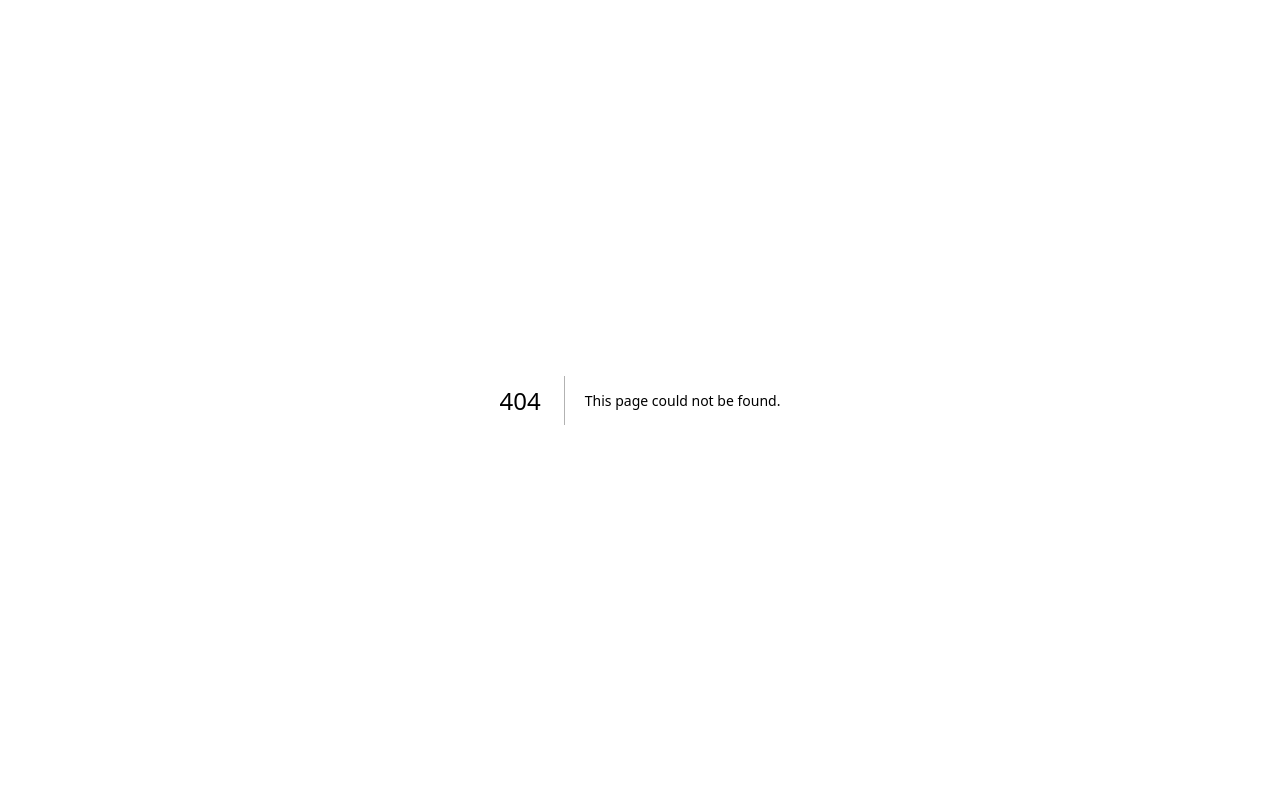
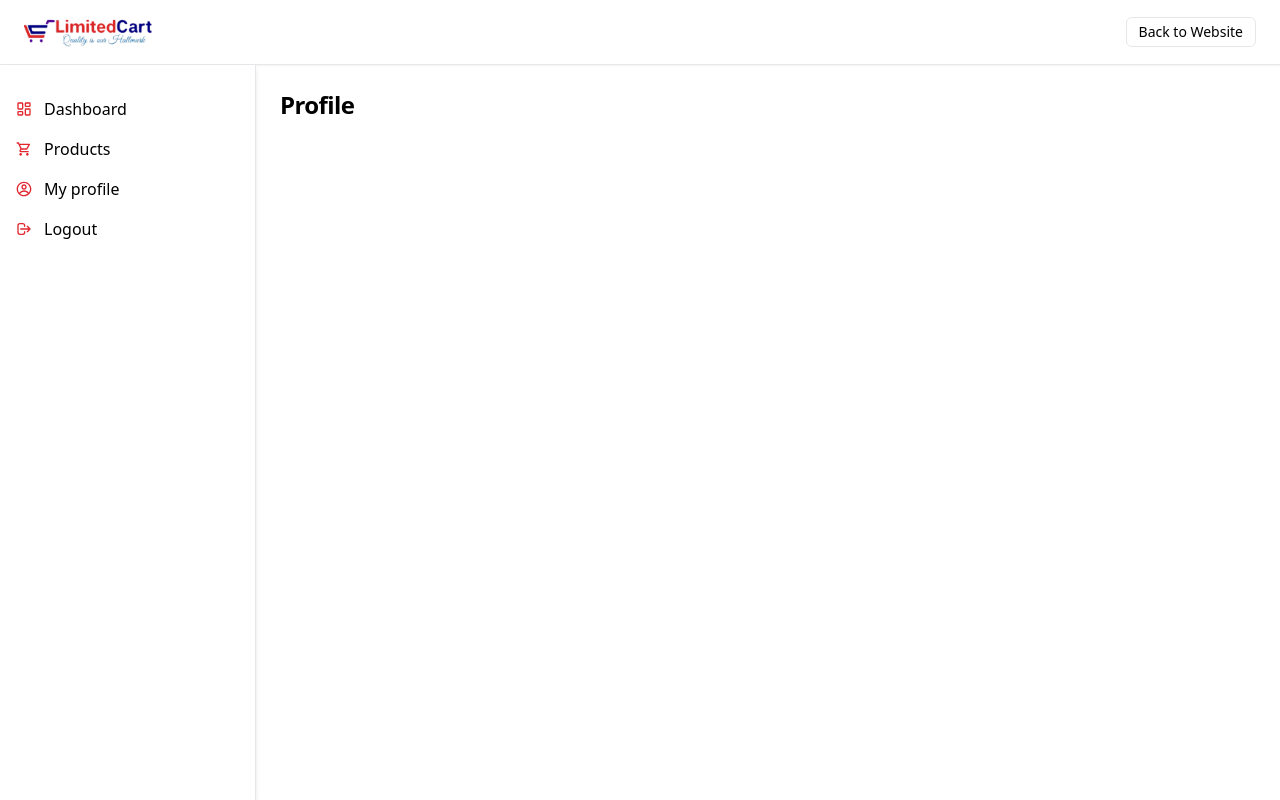
Before and after one commit to Coader-Sasmi/limited_cart, a Next.js app: page /my-profile in a window 1280 px wide. Before the commit this address had no page. Built offline with nearby package versions, Linux system fonts and the light colour scheme.

Commit message:
Profile page created

```diff
--- /dev/null
+++ b/src/app/(admin)/my-profile/page.tsx
@@ -0,0 +1,7 @@
+export default function Profile() {
+  return (
+    <div className="space-y-4">
+      <h1 className="text-2xl font-bold tracking-tight">Profile</h1>
+    </div>
+  );
+}
```
